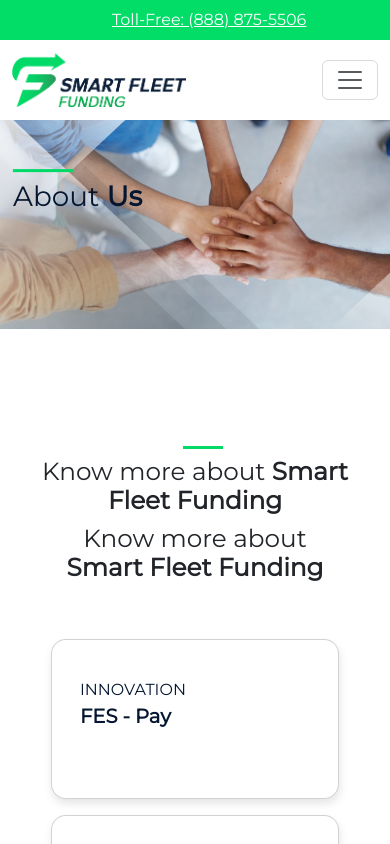
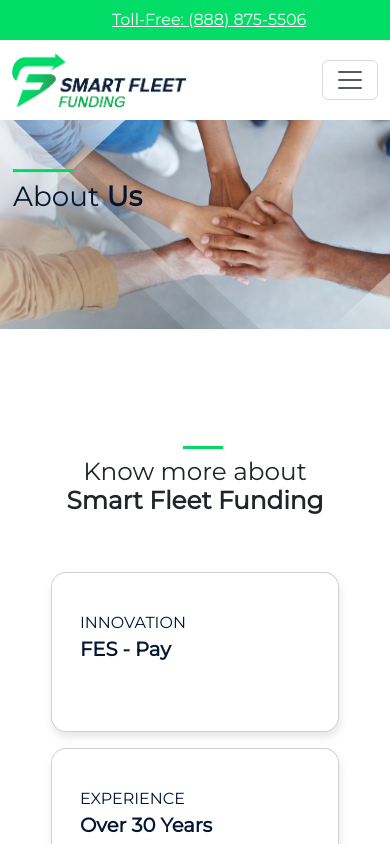
Before and after one commit to Rizwan884/smartfleetfunding-website, a Next.js app: page /about in a window 390 px wide. Shown: the top 844 px of the page. Built offline with nearby package versions, Linux system fonts and the light colour scheme.

Commit message:
abous-us-mobile-tittle

```diff
--- a/src/components/know.tsx
+++ b/src/components/know.tsx
@@ -6,10 +6,10 @@
       <div className="container mt-7 font-montserrat">
         <div className="d-flex flex-column align-items-center">
           <div className="line width-bf fw-600 mb-2 ms-3 align-item-center"></div>
-          <h1 className="d-md-none fw-regular fs-2 text-center flex  align-items-center gap-3">
+          <h1 className="d-md-block d-none fw-regular fs-2 text-center flex  align-items-center gap-3">
             Know more about <strong>Smart Fleet Funding</strong>
           </h1>
-          <h1 className="d-md-none fw-regular fs-2 text-center flex  align-items-center gap-3">
+          <h1 className="d-md-none  fw-regular fs-2 text-center flex  align-items-center gap-3">
             Know more about{" "}
             <strong>
               {" "}
```
Also changed, not shown: 1 other file (tests, documents, lock files or other folders).
